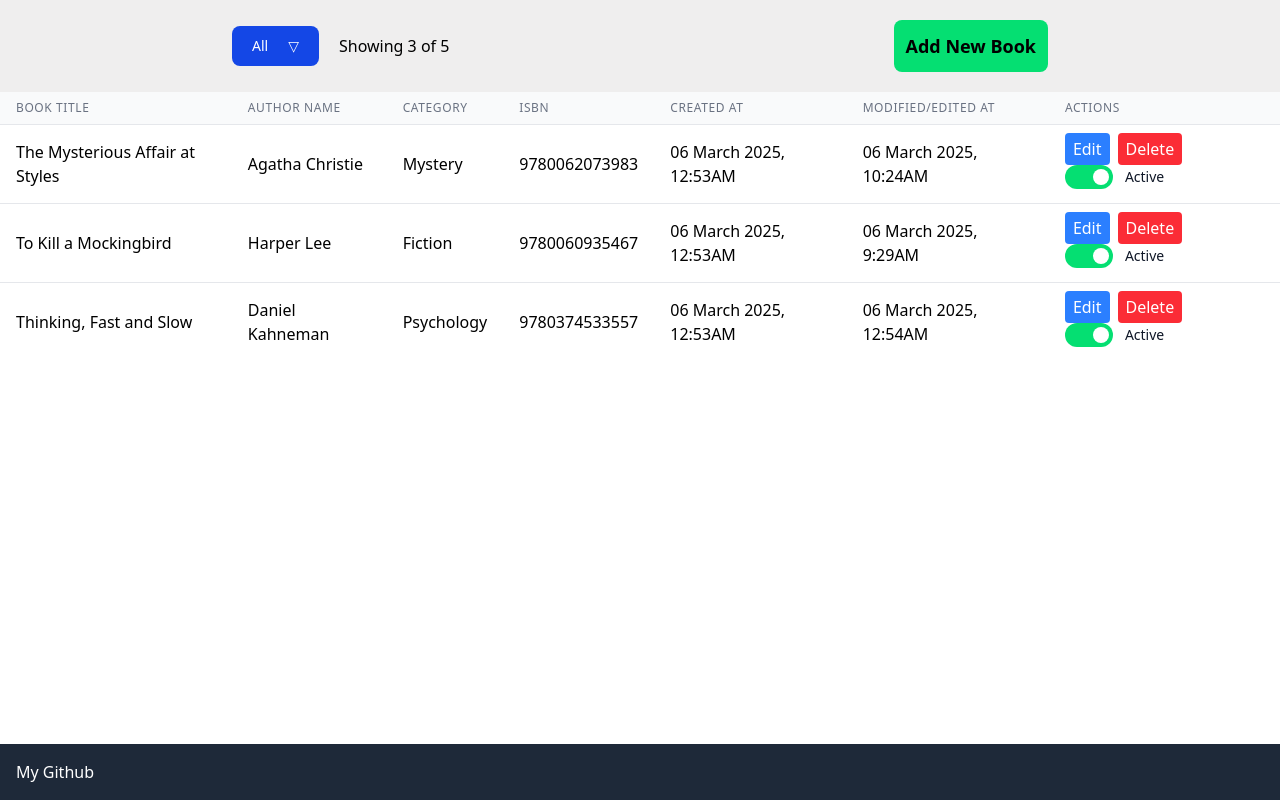
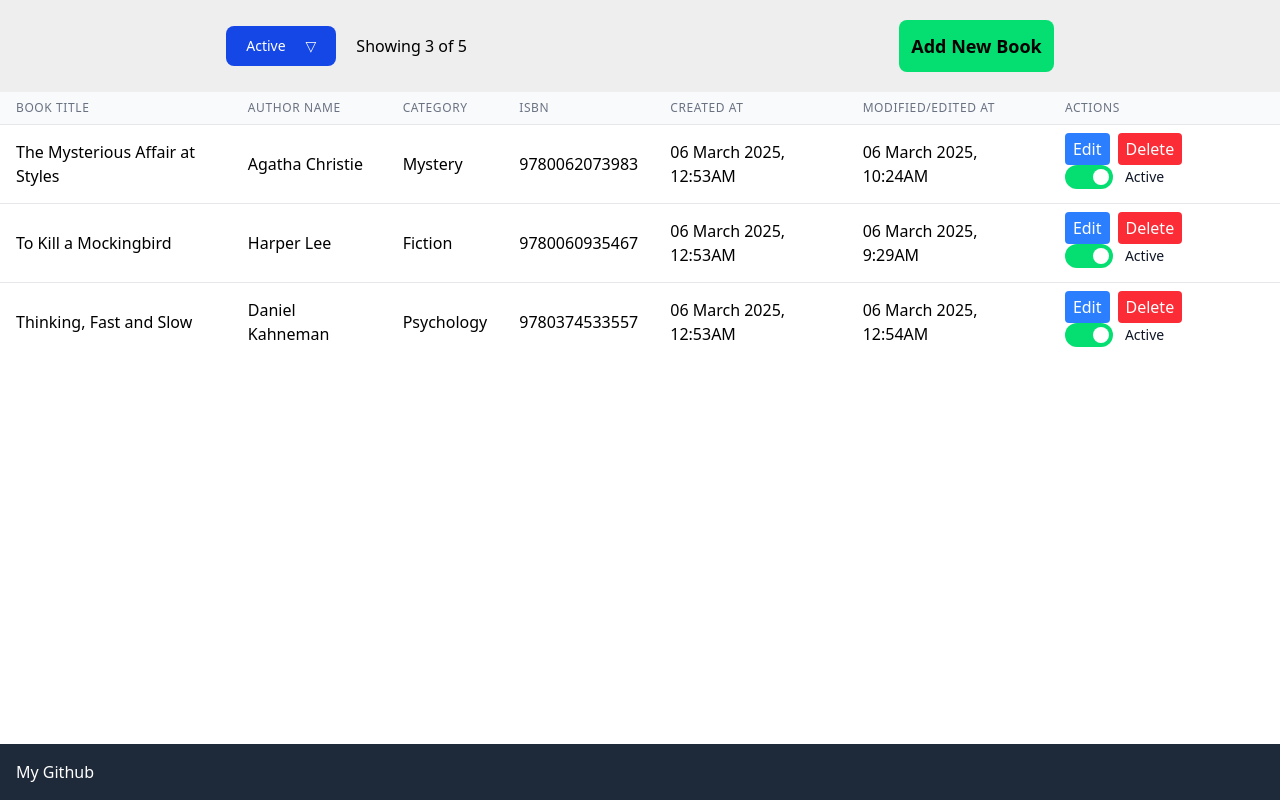
Before and after one commit to balanyaroslaw/booksTestTask, a React (Vite) app: page / in a window 1280 px wide. Built offline with nearby package versions, Linux system fonts and the light colour scheme; data requests are answered from the project's data file.

Commit message:
fix some bugs

```diff
--- a/src/pages/Dashboard.tsx
+++ b/src/pages/Dashboard.tsx
@@ -33,7 +33,7 @@ function Dashboard() {
             <div className='max-w-full flex p-5 bg-[#efeeee] justify-around items-center'>
                 <div className="flex gap-5 items-center">
                     <Select
-                        options={['All','Active', 'Inactive']}
+                        options={['Active','All', 'Inactive']}
                         onSelect={setFilter}
                     />
                     <span>Showing {filteredBooks.length} of {books.length}</span>
```
